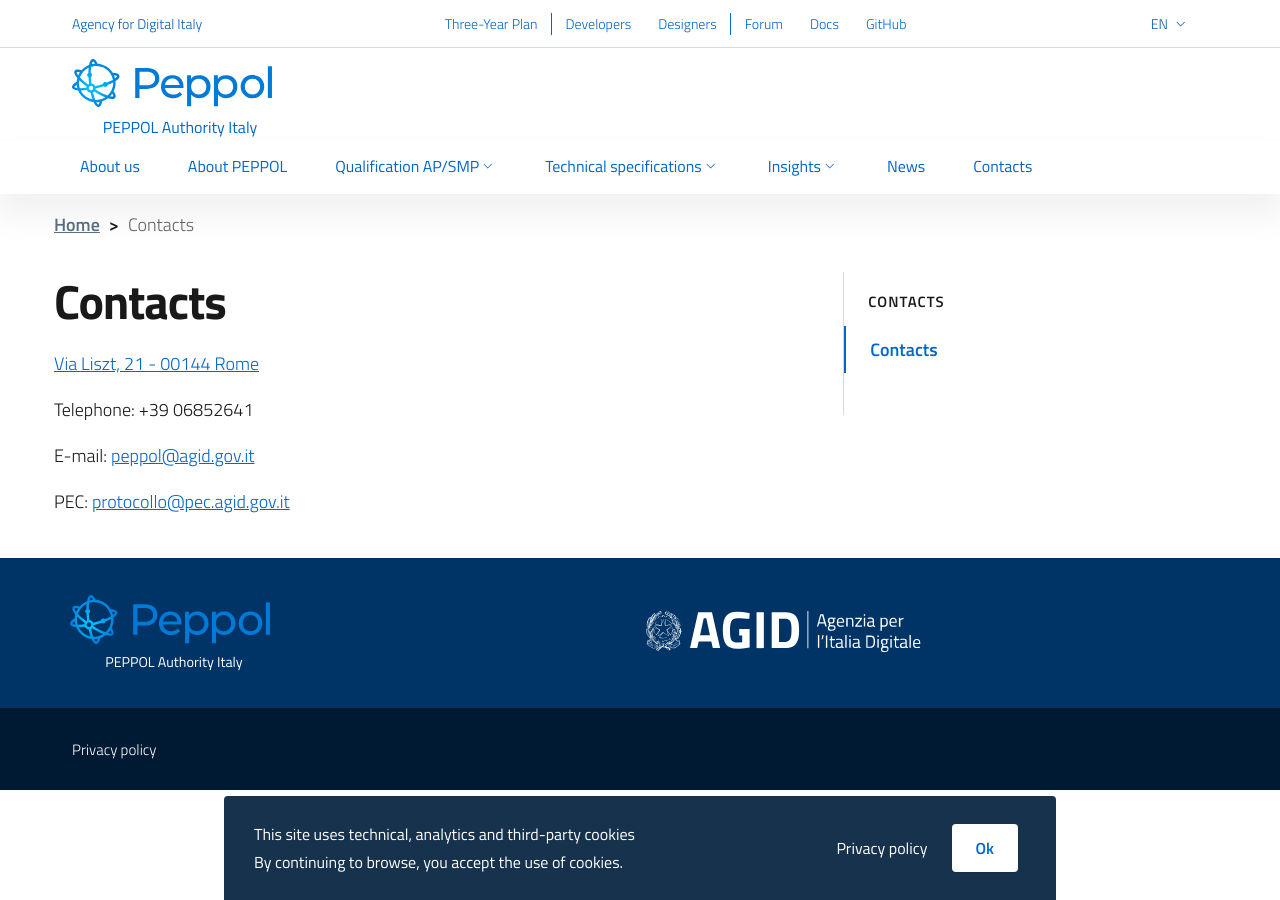
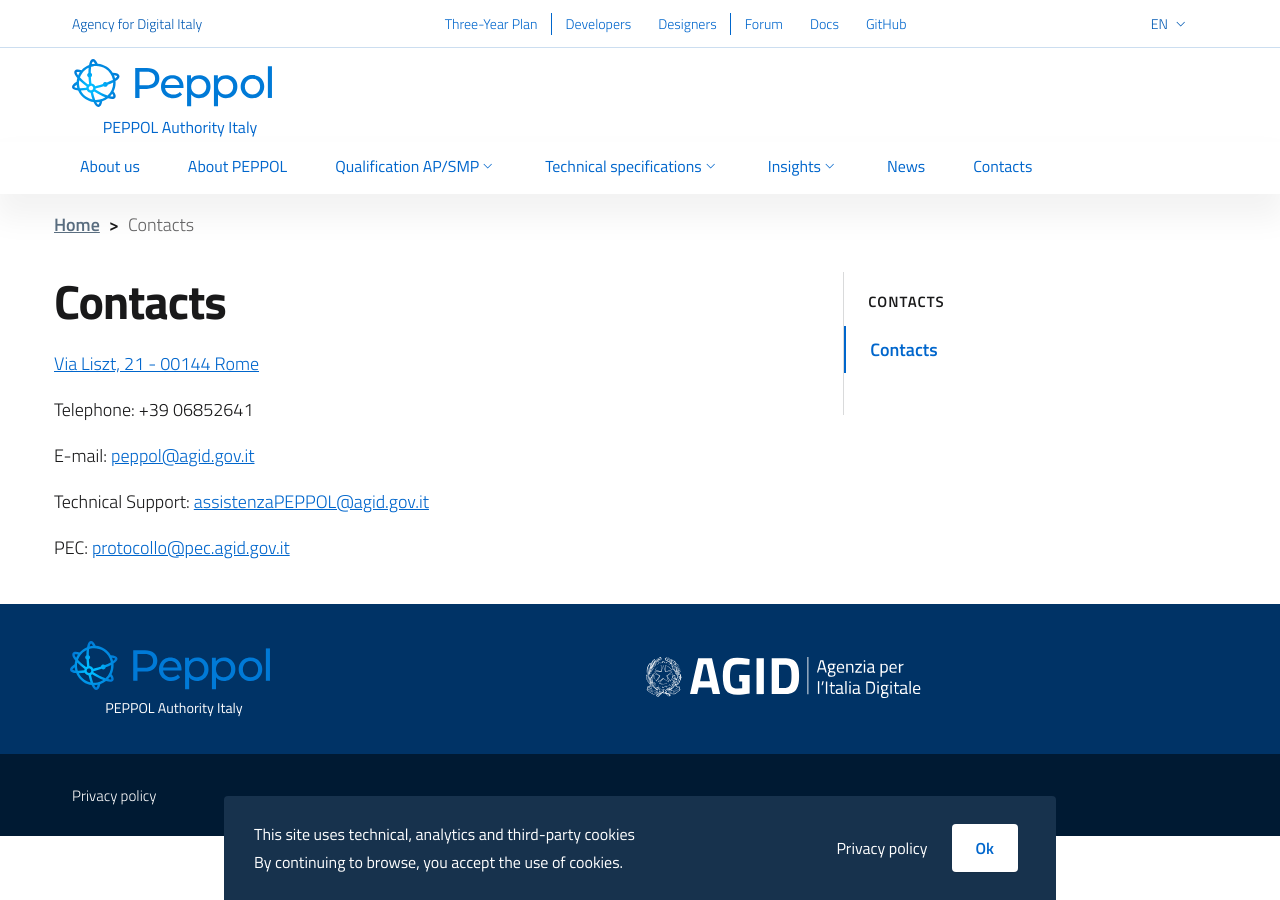
Before and after one commit to realeroberto/peppol.agid.gov.it, a Jekyll site: the page built from en/contacts.md, in a window 1280 px wide. Built offline with Jekyll 4.4.1, drawn with Linux system fonts in a browser that asks for light colours.

Commit message:
Add technical support email

```diff
--- a/en/contacts.md
+++ b/en/contacts.md
@@ -13,4 +13,6 @@
 
 E-mail: [peppol@agid.gov.it](mailto:peppol@agid.gov.it?subject=%5Bpeppol.agid.gov.it%5D%20Request%20for%20informations)
 
+Technical Support: [assistenzaPEPPOL@agid.gov.it](mailto:assistenzaPEPPOL@agid.gov.it)
+
 PEC: [protocollo@pec.agid.gov.it](mailto:protocollo@pec.agid.gov.it)
```
Also changed, not shown: it/contatti.md (+2 -0 lines).
